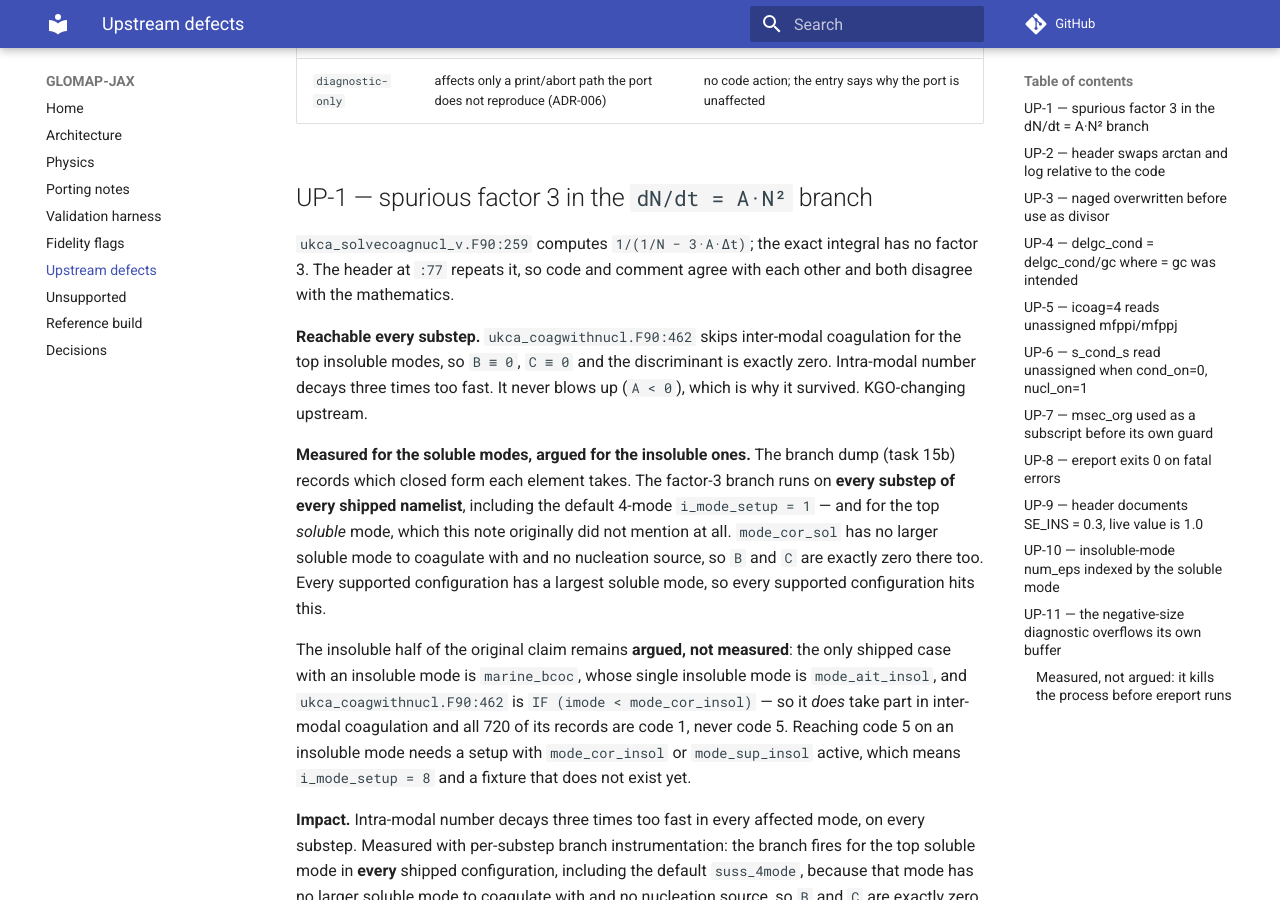
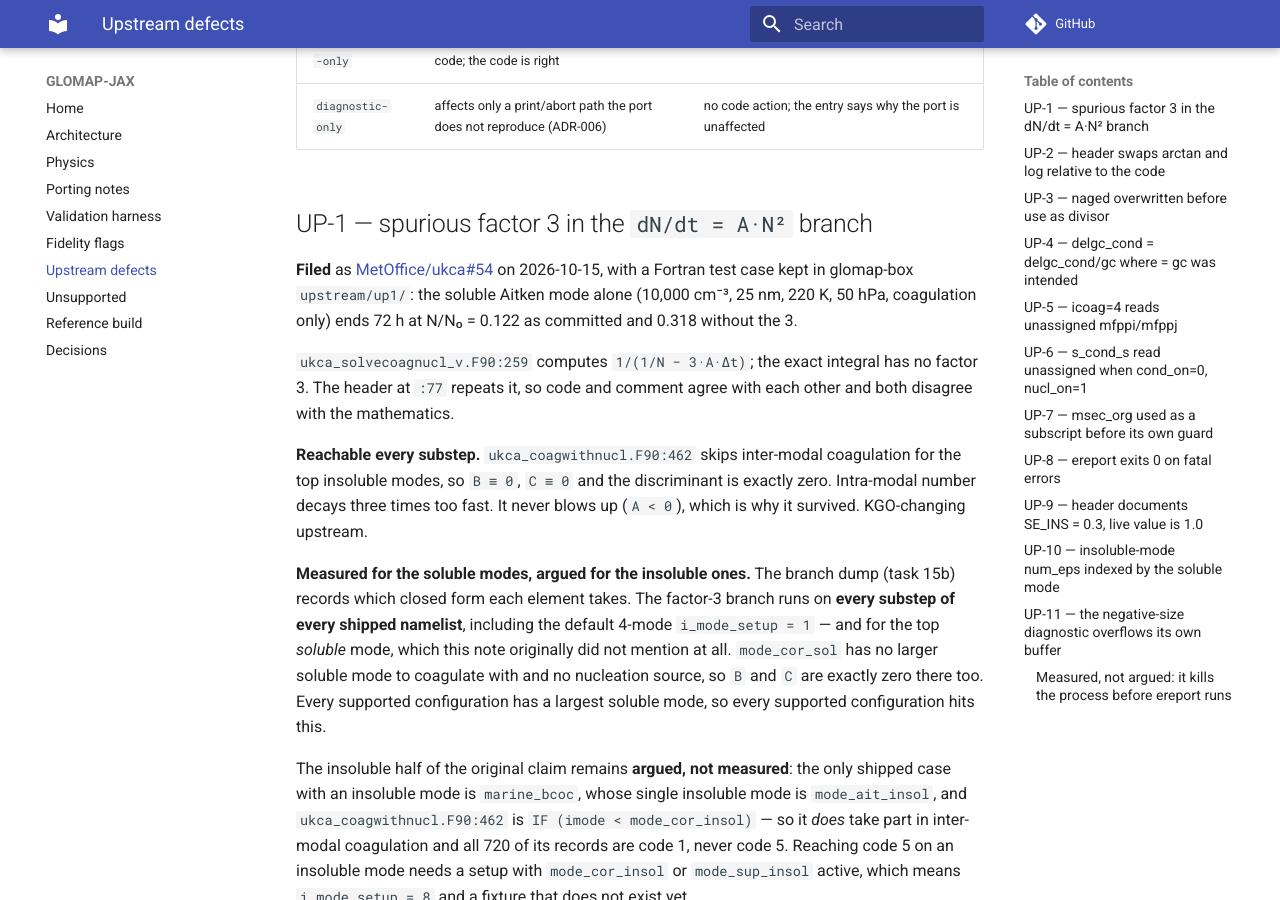
Before and after one commit to reflective-org/GLOMAP-JAX, an MkDocs documentation site: the page built from docs/UPSTREAM_DEFECTS.md, in a window 1280 px wide and 900 px high, scrolled down 2423 px. Built offline with MkDocs 1.6.1 and Material for MkDocs 9.7.7, drawn with Linux system fonts in a browser that asks for light colours; comment, search, counter and statistics services are not loaded; some of the changed text lies outside the part shown.

Commit message:
UPSTREAM_DEFECTS: record that UP-1 has been filed upstream
Status line and the UP-1 entry now point at the upstream issue and the
Fortran test case kept in glomap-box upstream/up1/. The other ten are
not filed yet.

Co-Authored-By: Claude Opus 5.5 <noreply@anthropic.com>
Claude-Session: https://claude.ai/code/session_0196Xi2zzJohN63oCCcDGFsc

```diff
--- a/docs/UPSTREAM_DEFECTS.md
+++ b/docs/UPSTREAM_DEFECTS.md
@@ -3,9 +3,12 @@
 Eleven defects found in `MetOffice/ukca` @ `387c5bb` while building the
 reference box model and planning this port.
 
-**Status: drafted and submission-ready, not yet filed.** By decision,
+**Status: being filed one at a time, from 2026-10-15.** By decision,
 Reflective files these upstream, not the port. Issue
 [#1](https://github.com/reflective-org/GLOMAP-JAX/issues/1) tracks it.
+Filed so far: UP-1 as
+[MetOffice/ukca#54](https://github.com/MetOffice/ukca/issues/54) (2026-10-15).
+The others are not filed yet.
 
 Every entry below carries a title, a `file:line`, its reachability, its impact,
 and a **suggested patch** — enough to paste into a tracker without
@@ -72,6 +75,11 @@ What each disposition means, and what the test checks:
 | `diagnostic-only` | affects only a print/abort path the port does not reproduce (ADR-006) | no code action; the entry says why the port is unaffected |
 
 ## UP-1 — spurious factor 3 in the `dN/dt = A·N²` branch
+
+**Filed** as [MetOffice/ukca#54](https://github.com/MetOffice/ukca/issues/54)
+on 2026-10-15, with a Fortran test case kept in glomap-box `upstream/up1/`: the
+soluble Aitken mode alone (10,000 cm⁻³, 25 nm, 220 K, 50 hPa, coagulation only)
+ends 72 h at N/N₀ = 0.122 as committed and 0.318 without the 3.
 
 `ukca_solvecoagnucl_v.F90:259` computes `1/(1/N − 3·A·Δt)`; the exact integral
 has no factor 3. The header at `:77` repeats it, so code and comment agree with
```
